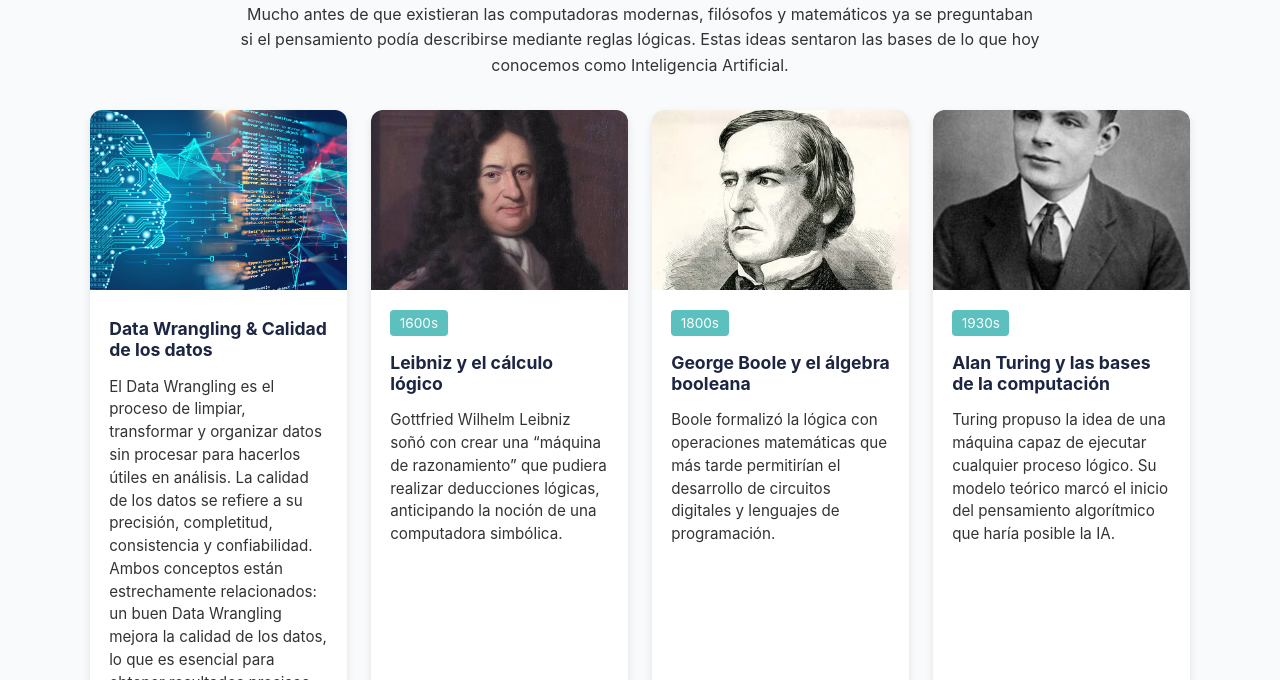
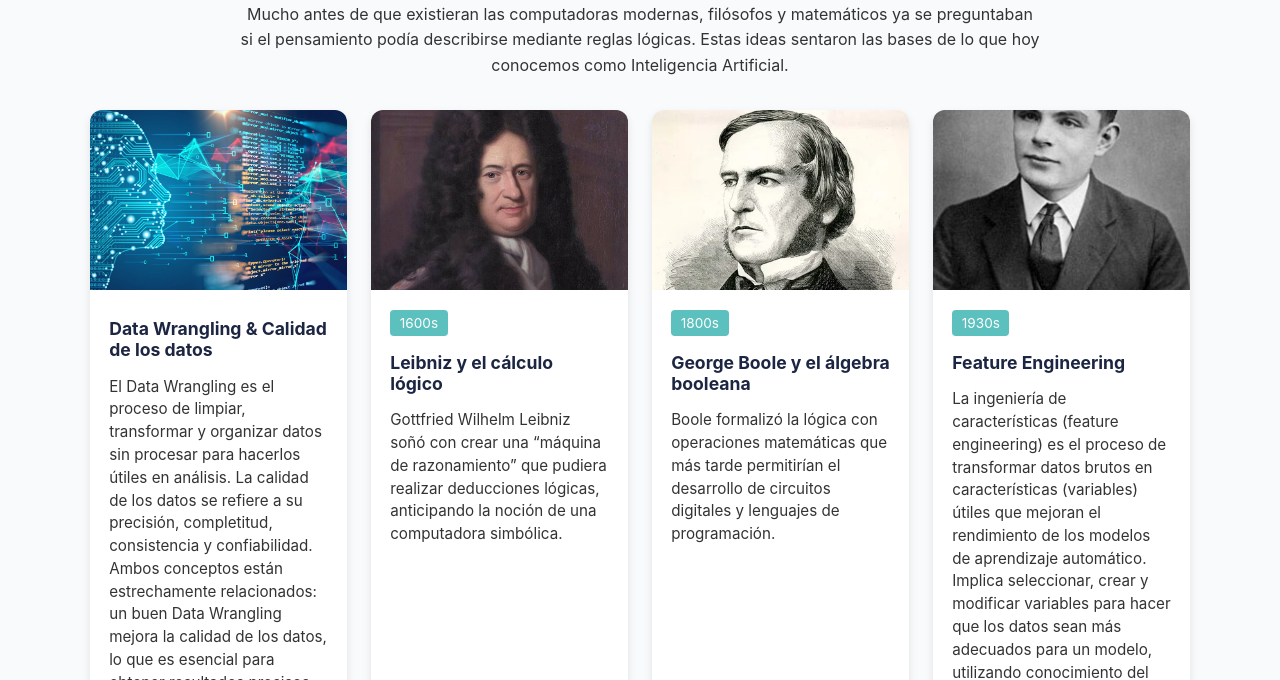
Before and after one commit to Factoria-F5-madrid/data-journey, a plain HTML site: page data-cleaning/data-cleaning.html in a window 1280 px wide. Shown: the part 120-800 px from the top of the page. Drawn offline with Linux system fonts and the light colour scheme.

Commit message:
Añadir texto

```diff
--- a/data-cleaning/data-cleaning.html
+++ b/data-cleaning/data-cleaning.html
@@ -58,10 +58,10 @@
       <img src="../assets/examples/alanTuring.png" alt="Alan Turing" />
       <div class="card-content">
         <span class="year">1930s</span>
-        <h3>Alan Turing y las bases de la computación</h3>
+        <h3>Feature Engineering</h3>
         <p>
-          Turing propuso la idea de una máquina capaz de ejecutar cualquier proceso lógico.
-          Su modelo teórico marcó el inicio del pensamiento algorítmico que haría posible la IA.
+          La ingeniería de características (feature engineering) es el
+proceso de transformar datos brutos en características (variables) útiles que mejoran el rendimiento de los modelos de aprendizaje automático. Implica seleccionar, crear y modificar variables para hacer que los datos sean más adecuados para un modelo, utilizando conocimiento del dominio y técnicas matemáticas o estadísticas.
         </p>
       </div>
     </div>
```
